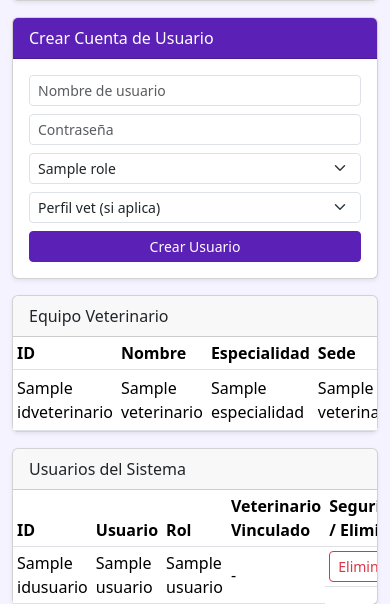
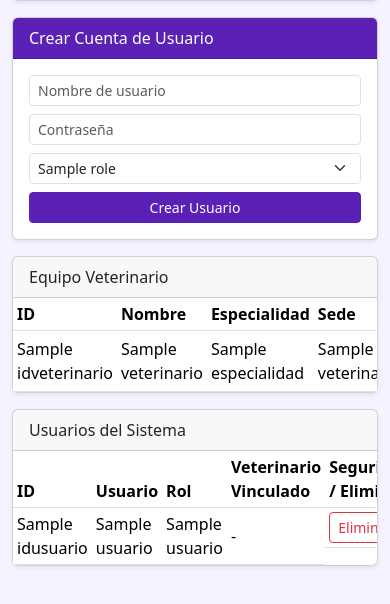
Before and after one commit to Camilohub/veterinaria_app, a Flask app: template templates/admin.html in a window 390 px wide; the page is wider, and only the part inside the window is pictured. Shown: the part 622-1226 px from the top of that part. After the commit the page ends 1194 px from the top of that part, so only its background shows below. Run offline with Flask 3, Linux system fonts and the light colour scheme; the template is opened without the code that fills it: most values are stand-ins (such as "Sample title", 1, 10 or a date in 2020).

Commit message:
Agrega campo ciudad en sedes y oculta rol veterinario en crear usuario

```diff
--- a/app.py
+++ b/app.py
@@ -374,10 +374,10 @@ def admin_crear_usuario():
         flash("Solo el Super Admin puede crear cuentas de Administrador.", "warning")
         return redirect(url_for("admin_panel"))
 
-    id_vet = request.form.get("idveterinario") or None
-    if nuevo_rol == ROL_VETERINARIO and not id_vet:
-        flash("Selecciona el perfil de veterinario para asignarlo a la cuenta.", "warning")
+    if nuevo_rol == ROL_VETERINARIO:
+        flash("Los veterinarios y su cuenta se crean desde el formulario 'Nuevo Veterinario'.", "warning")
         return redirect(url_for("admin_panel"))
+    id_vet = None
 
     conn = get_db_connection()
     cursor = conn.cursor()
@@ -688,19 +688,23 @@ def admin_toggle_procedimiento(idproc):
 def admin_sede():
     if session.get("idRol") not in (ROL_ADMIN, ROL_SUPERADMIN):
         return redirect(url_for("panel"))
+    nombre = (request.form.get("nombre_sede") or "").strip()
+    direccion = (request.form.get("direccion_sede") or "").strip()
+    ciudad = (request.form.get("ciudad") or "").strip()
+    telefono = (request.form.get("telefono_sede") or "").strip()
+    if not nombre or not direccion or not ciudad or not telefono:
+        flash("Completa nombre, dirección, ciudad y teléfono de la sede.", "warning")
+        return redirect(url_for("admin_panel"))
     conn = get_db_connection()
     cursor = conn.cursor()
     try:
         cursor.execute(
-            "INSERT INTO sede (nombre_sede, direccion_sede, telefono_sede) VALUES (%s, %s, %s)",
-            (
-                request.form["nombre_sede"].strip(),
-                request.form["direccion_sede"].strip(),
-                (request.form.get("telefono_sede") or "").strip() or None,
-            ),
+            "INSERT INTO sede (nombre_sede, direccion_sede, ciudad, telefono_sede) VALUES (%s, %s, %s, %s)",
+            (nombre, direccion, ciudad, telefono),
         )
+        registrar_auditoria(cursor, session["idusuario"], "CREAR_SEDE", f"Creó sede '{nombre}' en {ciudad}")
         conn.commit()
-        flash("Sede creada.", "success")
+        flash("Sede creada correctamente.", "success")
     except mysql.connector.Error as err:
         conn.rollback()
         flash(f"Error: {err.msg}", "danger")
--- a/templates/admin.html
+++ b/templates/admin.html
@@ -51,15 +51,9 @@
               <input type="hidden" name="csrf_token" value="{{ csrf_token() }}">
               <div class="col-md-6"><input type="text" name="nombre_usuario" placeholder="Nombre de usuario" class="form-control form-control-sm" required></div>
               <div class="col-md-6"><input type="password" name="contraseña" placeholder="Contraseña" class="form-control form-control-sm" required></div>
-              <div class="col-md-6">
+              <div class="col-12">
                 <select name="idRol" class="form-select form-select-sm" required>
-                  {% for r in roles %}<option value="{{ r.idRol }}">{{ r.nombre_rol }}</option>{% endfor %}
-                </select>
-              </div>
-              <div class="col-md-6">
-                <select name="idveterinario" class="form-select form-select-sm">
-                  <option value="">Perfil vet (si aplica)</option>
-                  {% for v in veterinarios if v.activo != 0 %}<option value="{{ v.idveterinario }}">{{ v.nombre_veterinario }}</option>{% endfor %}
+                  {% for r in roles if r.idRol != 3 %}<option value="{{ r.idRol }}">{{ r.nombre_rol }}</option>{% endfor %}
                 </select>
               </div>
               <div class="col-12"><button type="submit" class="btn btn-vet btn-sm w-100">Crear Usuario</button></div>
@@ -278,7 +272,8 @@
               <input type="hidden" name="csrf_token" value="{{ csrf_token() }}">
               <input type="text" name="nombre_sede" placeholder="Nombre sede" class="form-control form-control-sm" required>
               <input type="text" name="direccion_sede" placeholder="Dirección" class="form-control form-control-sm" required>
-              <input type="text" name="telefono_sede" placeholder="Teléfono" class="form-control form-control-sm">
+              <input type="text" name="ciudad" placeholder="Ciudad (ej. Bogotá)" class="form-control form-control-sm" required>
+              <input type="text" name="telefono_sede" placeholder="Teléfono" class="form-control form-control-sm" required>
               <button class="btn btn-vet btn-sm">Crear Sede</button>
             </form>
           </div>
@@ -288,10 +283,10 @@
         <div class="card shadow-sm">
           <div class="card-header">Sedes Registradas</div>
           <table class="table table-sm mb-0">
-            <thead><tr><th>ID</th><th>Nombre</th><th>Dirección</th><th>Teléfono</th></tr></thead>
+            <thead><tr><th>ID</th><th>Nombre</th><th>Ciudad</th><th>Dirección</th><th>Teléfono</th></tr></thead>
             <tbody>
               {% for s in sedes %}
-              <tr><td>{{ s.idSede }}</td><td>{{ s.nombre_sede }}</td><td>{{ s.direccion_sede }}</td><td>{{ s.telefono_sede or '-' }}</td></tr>
+              <tr><td>{{ s.idSede }}</td><td>{{ s.nombre_sede }}</td><td>{{ s.ciudad }}</td><td>{{ s.direccion_sede }}</td><td>{{ s.telefono_sede or '-' }}</td></tr>
               {% endfor %}
             </tbody>
           </table>
```
